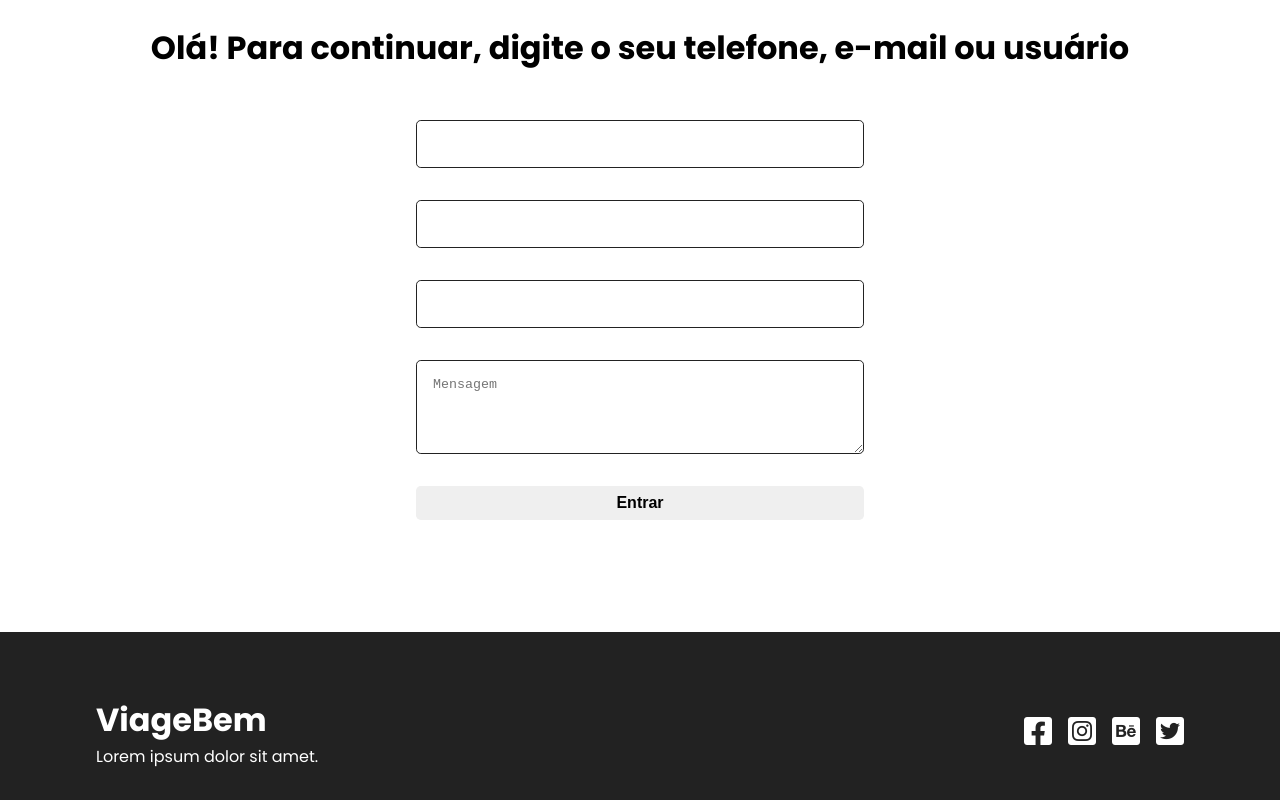
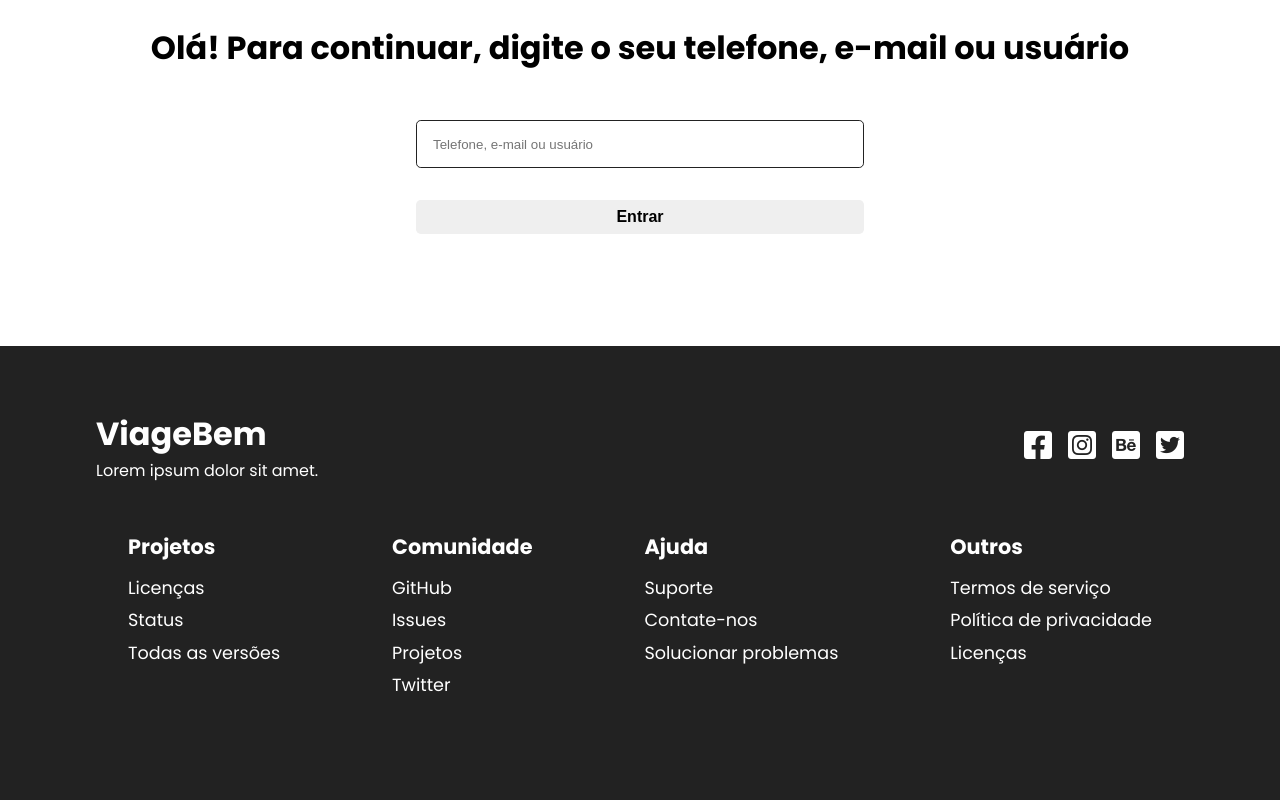
Before and after one commit to Lucassocorrosilva7/ViagemBem, a React (Vite) app: page /signup in a window 1280 px wide. Shown: the part 600-1400 px from the top of the page. Built offline with nearby package versions, Linux system fonts and the light colour scheme.

Commit message:
Login finalizado

```diff
--- a/src/components/ContactForm.jsx
+++ b/src/components/ContactForm.jsx
@@ -5,10 +5,10 @@ const ContactForm = (props) => {
     <div className='form-container'>
         <h1>{props.heading}</h1>
         <form>
-            <input type="text" placeholder={props.name} />
-            <input type="text" placeholder={props.lastName} />
-            <input type="text" placeholder={props.email} />
-            <textarea type="text" placeholder='Mensagem' rows="4"></textarea>
+            <input className="hide" type="text" placeholder={props.name} />
+            <input className="hide" type="text" placeholder={props.lastName} />
+            <input  type="text" placeholder={props.email} />
+            <textarea type="text" placeholder='Mensagem' className={props.class} rows="4"></textarea>
             <button>{props.btn}</button>
         </form>
     </div>
--- a/src/components/ContactFormStyles.css
+++ b/src/components/ContactFormStyles.css
@@ -39,3 +39,7 @@
             width: 90%;
         }
 }
+
+.login .hide{
+    display: none;
+}
--- a/src/pages/Login.jsx
+++ b/src/pages/Login.jsx
@@ -6,7 +6,7 @@ import ContactForm from "../components/ContactForm";
 
 const Login = () => {
   return (
-    <>
+    <div className="login">
        <Navbar />
       <Hero
         cName="hero-mid"
@@ -17,10 +17,11 @@ const Login = () => {
       <ContactForm
         heading="Olá! Para continuar, digite o seu telefone, e-mail ou usuário"
         btn="Entrar"
-
+        class="hide"
+        email="Telefone, e-mail ou usuário"
       />
       <Footer/>
-    </>
+    </div>
   )
 }
 
```
